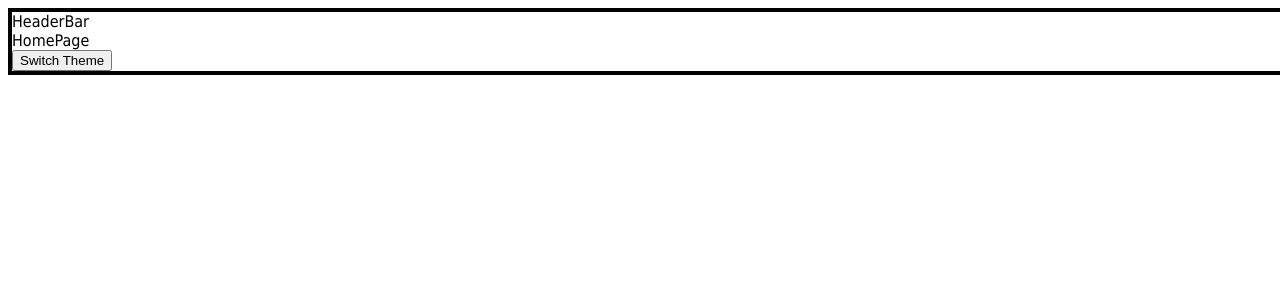
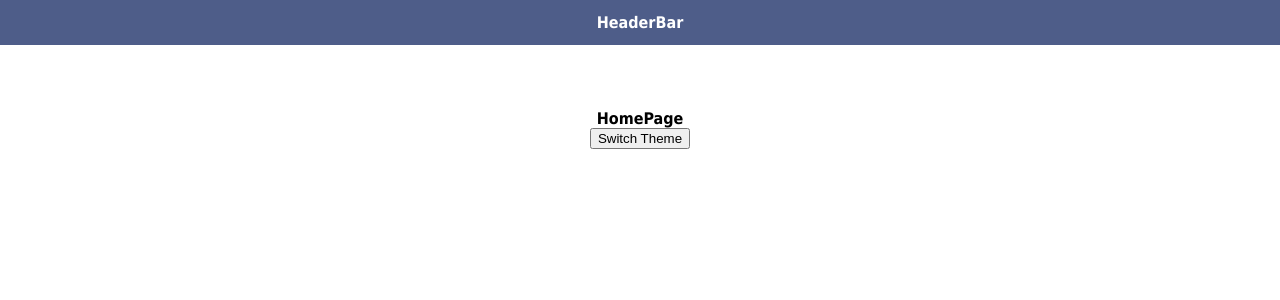
Before and after one commit to linoyco/Linoy-Cohen-24-06-20, a React (Create React App) app: page / in a window 1280 px wide. Shown: the top 300 px of the page. Built offline with nearby package versions, Linux system fonts and the light colour scheme.

Commit message:
html style

```diff
--- a/src/Components/HeaderBar.tsx
+++ b/src/Components/HeaderBar.tsx
@@ -1,8 +1,21 @@
 import React from 'react';
+import styled from 'styled-components';
 
-const HeaderBar: React.FunctionComponent<{ children: React.ReactNode }> = ({ children }) => (
-    <div>HeaderBar
-        <div>{children}</div>
+const StyledDiv: any = styled.div`
+    background-color: #4E5D89;
+    color: white;
+
+    display: flex;
+    justify-content: center;
+    align-items: center;
+    align-content: center;
+
+    padding: 1%;
+`;
+
+const HeaderBar: React.FunctionComponent = () => (
+    <div>
+        <StyledDiv>HeaderBar</StyledDiv>
     </div>
 );
 
--- a/src/Containers/App.tsx
+++ b/src/Containers/App.tsx
@@ -1,25 +1,67 @@
-import React, { useState, useEffect } from 'react';
+import React, { useState } from 'react';
+import AppRoutes from './AppRoutes';
+import styled, { createGlobalStyle } from 'styled-components';
+import HeaderBar from '../Components/HeaderBar';
 
-import AppRoutes from './AppRoutes';
-import { lightTheme, darkTheme } from '../Lib/Themes';
-import { GlobalStyles } from '../Lib/GlobalStyles';
-import { ThemeProvider } from 'styled-components';
+interface IPropsGlobalStyles {
+  backgroundColor: string;
+  textColor: string;
+};
+
+const GlobalStyles: any = createGlobalStyle<IPropsGlobalStyles>`
+  html{
+    background: ${(props: IPropsGlobalStyles) => props.backgroundColor};
+    color: ${(props: IPropsGlobalStyles) => props.textColor};
+    font-family: Tahoma, Helvetica, Arial, Roboto, sans-serif;
+    font-weight: bold;
+
+    height: 100%;
+    width: 100%;
+  }
+  body{
+    height: 100%;
+    width: 100%;
+    margin: 0px;
+  }
+  #root {
+    height: 100%;
+  }
+`;
+
+const DivStyle: any = styled.div`
+  height: 100%;
+  width: 100%;
+  margin: 0px;
+
+  display: flex;
+  flex-direction: column;
+  align-items: center;
+  align-content: center;
+`;
+
+const HeaderDiv: any = styled.header`
+  width: 100%;
+  margin-bottom: 5%;
+`;
 
 const App: React.FunctionComponent = () => {
 
   const [theme, setTheme] = useState('light');
 
-  const themeToggler = () => {
+  const changeMode = () => {
     theme === 'light' ? setTheme('dark') : setTheme('light');
   }
 
   return (
-    <ThemeProvider theme={theme === 'light' ? lightTheme : darkTheme}>
-      <GlobalStyles />
+    <DivStyle>
+      <GlobalStyles backgroundColor={theme === 'light' ? 'white' : '#4E5D89'} textColor={theme === 'light' ? 'black' : 'white'} />
+      <HeaderDiv>
+        <HeaderBar />
+      </HeaderDiv>
+
       <AppRoutes />
-
-      <button onClick={() => themeToggler()}>Switch Theme</button>
-    </ThemeProvider>
+      <button onClick={() => changeMode()}>Switch Theme</button>
+    </DivStyle>
   );
 }
 
--- a/src/Containers/AppRoutes.tsx
+++ b/src/Containers/AppRoutes.tsx
@@ -3,22 +3,15 @@ import { BrowserRouter as Router, Switch, Route } from 'react-router-dom';
 
 import HomePage from './HomePage';
 import FavoritesPage from './FavoritesPage';
-import HeaderBar from '../Components/HeaderBar';
 
 const HOME = '/';
 const FAVORITES = '/favorites';
 
-const AppHeader = (props: any) => {
-    return (<HeaderBar>{props.children}</HeaderBar>);
-};
-
 const AppRoutes: React.FunctionComponent = () => (
     <Router>
         <Switch>
-            <AppHeader>
-                <Route exact path={HOME} component={HomePage} />
-                <Route path={FAVORITES} component={FavoritesPage} />
-            </AppHeader>
+            <Route exact path={HOME} component={HomePage} />
+            <Route path={FAVORITES} component={FavoritesPage} />
         </Switch>
     </Router>
 );
--- a/src/Lib/GlobalStyles.tsx
+++ /dev/null
@@ -1,19 +0,0 @@
-import { createGlobalStyle } from 'styled-components';
-
-export interface IPropsGlobalStyles {
-    body: string;
-    text: string;
-    toggleBorder: string;
-    background: string;
-};
-
-export const GlobalStyles: any = createGlobalStyle<IPropsGlobalStyles>`
-  body {
-    background: ${(props: IPropsGlobalStyles) => props.body};
-    color: ${(props: IPropsGlobalStyles) => props.text};
-    font-family: Tahoma, Helvetica, Arial, Roboto, sans-serif;
-    border: 4px solid black;
-    height: 100%;
-    width: 100%;
-  }
-  `
--- a/src/Lib/Themes.tsx
+++ /dev/null
@@ -1,14 +0,0 @@
-import { IPropsGlobalStyles } from "./GlobalStyles"
-
-export const lightTheme: IPropsGlobalStyles = {
-    body: '#FFF',
-    text: '#363537',
-    toggleBorder: '#FFF',
-    background: '#999',
-}
-export const darkTheme: IPropsGlobalStyles = {
-    body: '#363537',
-    text: '#FAFAFA',
-    toggleBorder: '#6B8096',
-    background: '#999',
-}
```
